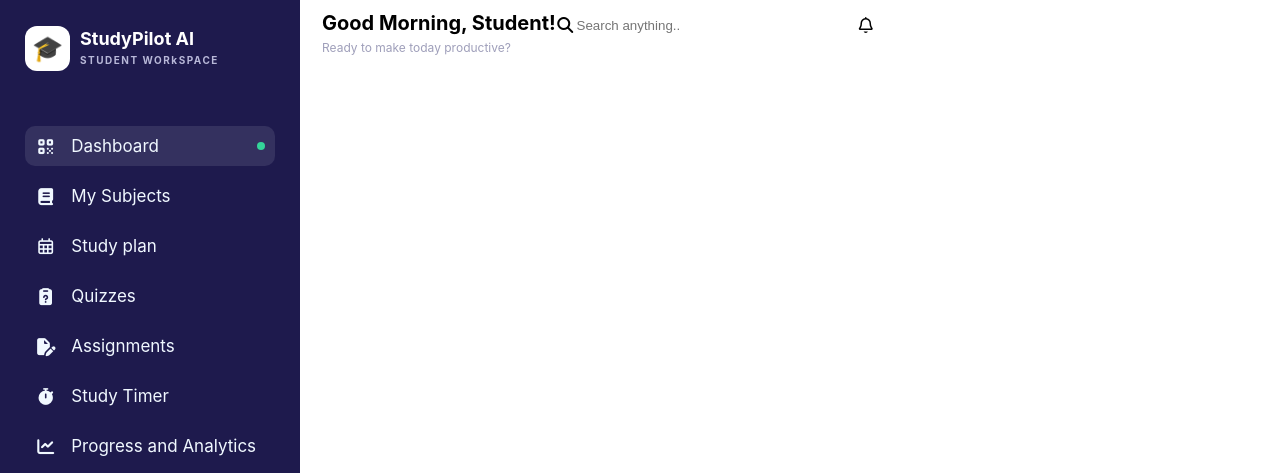
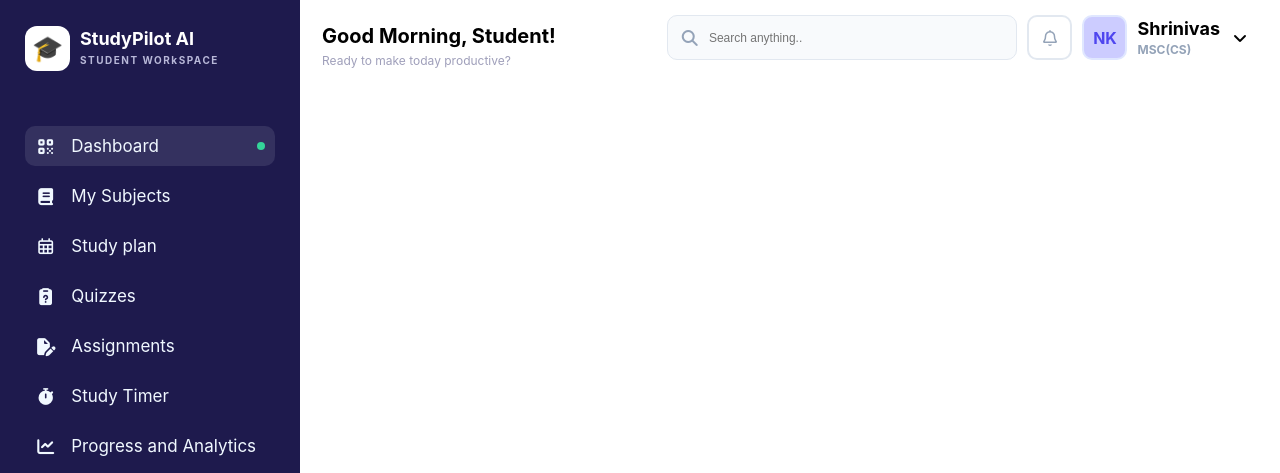
Before and after one commit to nehakharsade-23/Ai-Powered-Smart-Student-Study-And-Monitoring-System, a plain HTML site: page pages/Student-dashboard.html in a window 1280 px wide. Shown: the top 473 px of the page. Drawn offline with Linux system fonts and the light colour scheme.

Commit message:
updated header

```diff
--- a/css/Student-dashboard.css
+++ b/css/Student-dashboard.css
@@ -139,12 +139,11 @@ body {
 }
 
 .header-bar {
-    height: 50px;
+    height: 75px;
     width: 100%;
     background-color: white;
     display: flex;
     align-items: center;
-
 
 
 }
@@ -167,13 +166,26 @@ body {
 .rightsidecontent {
     display: flex;
     align-items: center;
+    flex: 1;
+    justify-content: end;
+    padding-right: 30px;
+
+
 }
 
 .searchbar {
-    width: 300px;
-    height: 55px;
+    width: 350px;
+    height: 45px;
     display: flex;
     align-items: center;
+    gap: 8px;
+    border: 1px solid #e2e8f0;
+    border-radius: 10px;
+    background-color: #f8fafc;
+    color: #94a3b8;
+    padding-left: 12px;
+
+
 
 }
 
@@ -182,6 +194,72 @@ body {
     background-color: transparent;
     border: none;
     color: black;
+    font-size: 12px;
 
 
 }
+
+.Notifications
+{
+    height: 45px;
+    width: 45px;
+    border: 2px solid #e2e8f0;
+    border-radius: 10px;
+    margin: 10px;
+    display: flex;
+    justify-content: center;
+    align-items: center;
+    color:#94a3b8;
+
+}
+
+
+.student-profile
+{
+    display: flex;
+    align-items: center;
+    gap: 10px;
+
+
+
+}
+
+
+
+.stu-name h2
+{
+ font-size: 18px;
+ margin: 0;
+ margin-bottom: 3px;
+
+
+}
+
+.stu-name h4
+{
+  font-size: 12px;
+  margin: 0;
+  color: #94a3b8;
+
+
+
+}
+.stu-name i{
+    color: #9483b8;
+    font-size: 10px;
+}
+.student-initials
+{
+    height:45px ;
+    width: 45px;
+    border: 2px solid #e0e7ff;
+    color: #4f46ef;
+    background-color:rgba(0, 0, 255, 0.2);
+    border-radius: 10px;
+    display: flex;
+    align-items: center;
+    justify-content: center;
+    font-weight: bold;
+
+
+}
--- a/css/style.css
+++ b/css/style.css
@@ -0,0 +1,34 @@
+.box1
+{
+    width:45px ;
+    height:45px ;
+    background-color:red ;
+
+
+
+
+}
+.box2
+{
+    width:45px ;
+    height:45px ;
+    background-color:blue ;
+
+
+
+
+
+
+}
+.box{
+    display: flex;
+    gap: 15px;
+    height: 100vh;
+
+   justify-content: space-evenly;
+   align-items: center;
+
+
+
+
+}
--- a/pages/Student-dashboard.html
+++ b/pages/Student-dashboard.html
@@ -118,8 +118,25 @@
                     </div>
                     <div class="Notifications">
                         <i class="fa-regular fa-bell"></i>
+
+                    </div>
+
+                    <div class="student-profile">
+                        <div class="student-initials">
+                            NK
+
+                        </div>
+                        <div class="stu-name">
+                            <h2>Shrinivas</h2>
+                            <h4>MSC(CS)</h4>
+                        </div>
+                        <i class="fa-solid fa-angle-down"></i>
+
+
+
                     </div>
                 </div>
+
 
             </header>
 
```
Also changed, not shown: index.html (+6 -3 lines).
